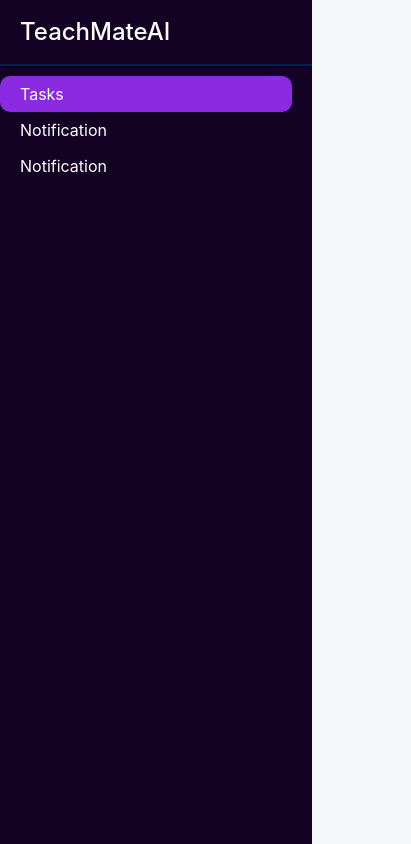
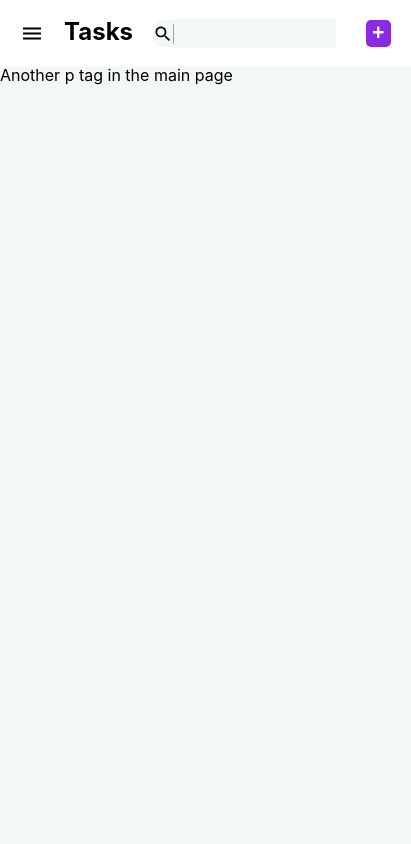
Before and after one commit to Brian-Machiestay/task-dashboard, a React (Create React App) app: page / in a window 390 px wide. Shown: the whole page, 411 px wide, since content can reach past the window. Built offline with nearby package versions, Linux system fonts and the light colour scheme.

Commit message:
design header component responsively

```diff
--- a/src/components/header/header.jsx
+++ b/src/components/header/header.jsx
@@ -1,11 +1,19 @@
 import React from "react";
 import styles from "./header.module.css";
+import menu from "../../assets/menu.svg";
+import search from "../../assets/search.svg";
 
 
 const Header = () => {
     return (
         <div className={styles.container}>
-            <p>This is the header</p>
+            <img src={menu} alt="menu" className={styles.menu} />
+            <p>Tasks</p>
+            <div className={styles.search}>
+                <img src={search} alt="search" className={styles.searchIcon} />
+                <input type="text" />
+            </div>
+            <button className={styles.addColumn}>+</button>
         </div>
     )
 }
--- a/src/components/header/header.module.css
+++ b/src/components/header/header.module.css
@@ -0,0 +1,59 @@
+.container {
+    display: flex;
+    background-color: white;
+    padding: 20px;
+    width: 100%;
+    gap: 20px;
+
+    .search {
+        margin-left: auto;
+        display: flex;
+        justify-content: center;
+        align-items: center;
+        border-radius: 10px;
+        margin-right: 10px;
+        background-color: rgb(243, 247, 248);
+
+        input {
+            border: none;
+            outline: none;
+            width: 100%;
+            height: 100%;
+            background-color: rgb(243, 247, 248);
+        }
+
+        .searchIcon {
+            border-right: 1px solid rgb(163, 163, 163);
+        }
+    }
+
+    .addColumn {
+        background-color: blueviolet;
+        outline: none;
+        border: none;
+        color: white;
+        border-radius: 5px;
+        padding: 2 8px;
+        font-size: 16pt;
+        font-weight: bold;
+        cursor: pointer;
+    }
+
+    .menu {
+        display: none;
+    }
+
+    p {
+        font-weight: bold;
+        font-size: 18pt;
+    }
+}
+
+@media (max-width: 820px) {
+    .container {
+        width: 100%;
+        .menu {
+            display: inline;
+        }
+    }
+}
--- a/src/components/main/mainpage.module.css
+++ b/src/components/main/mainpage.module.css
@@ -0,0 +1,9 @@
+.container {
+    width: 77%;
+}
+
+@media (max-width: 820px) {
+    .container {
+        width: 95%;
+    }
+}
--- a/src/components/sidebar/sidebar.module.css
+++ b/src/components/sidebar/sidebar.module.css
@@ -29,9 +29,10 @@
     }
 }
 
-@media (max-width: 480px) {
+@media (max-width: 820px) {
     .container {
         width: 80vw;
         position: absolute;
+        display: none;
     }
 }
```
